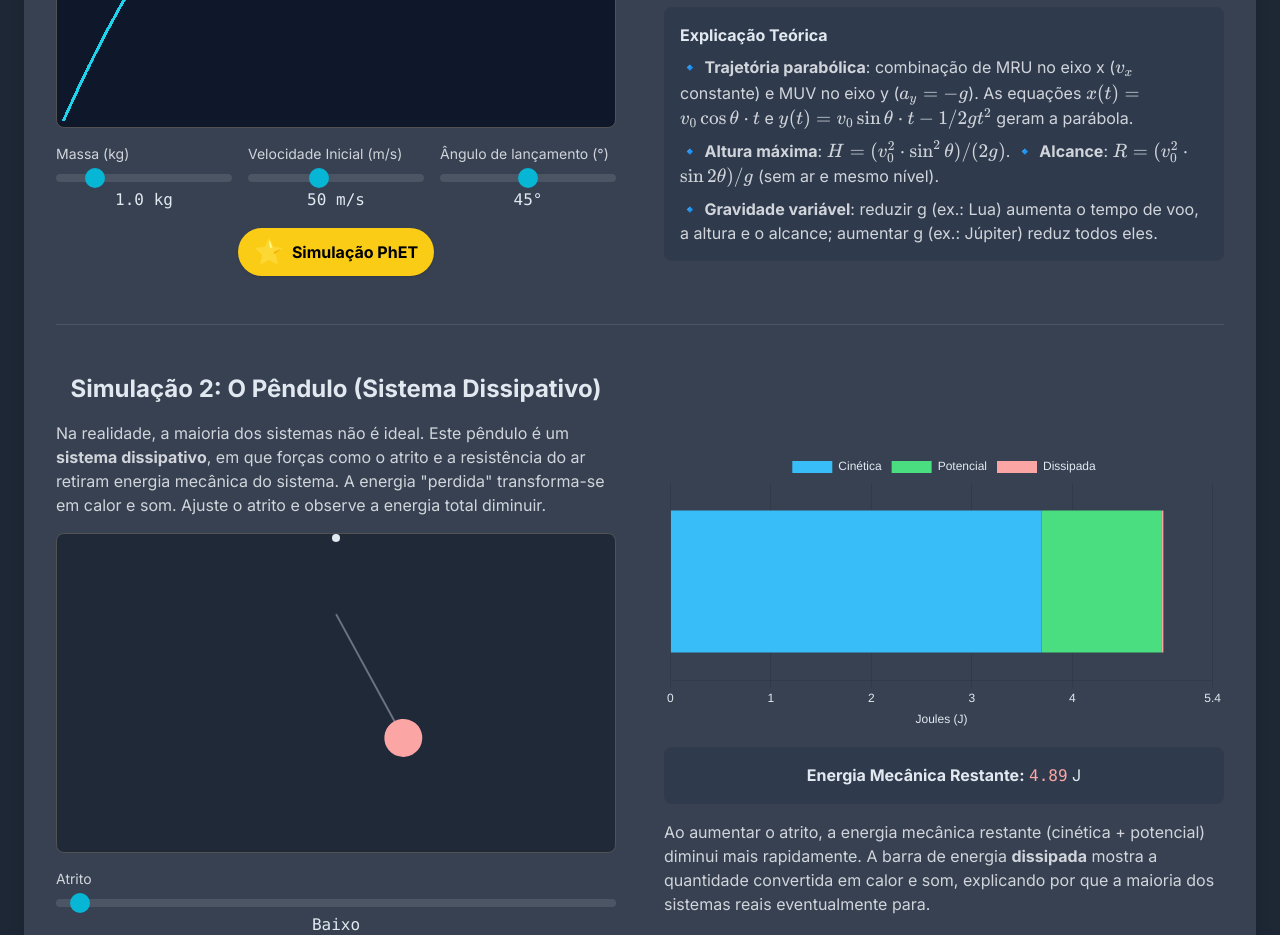
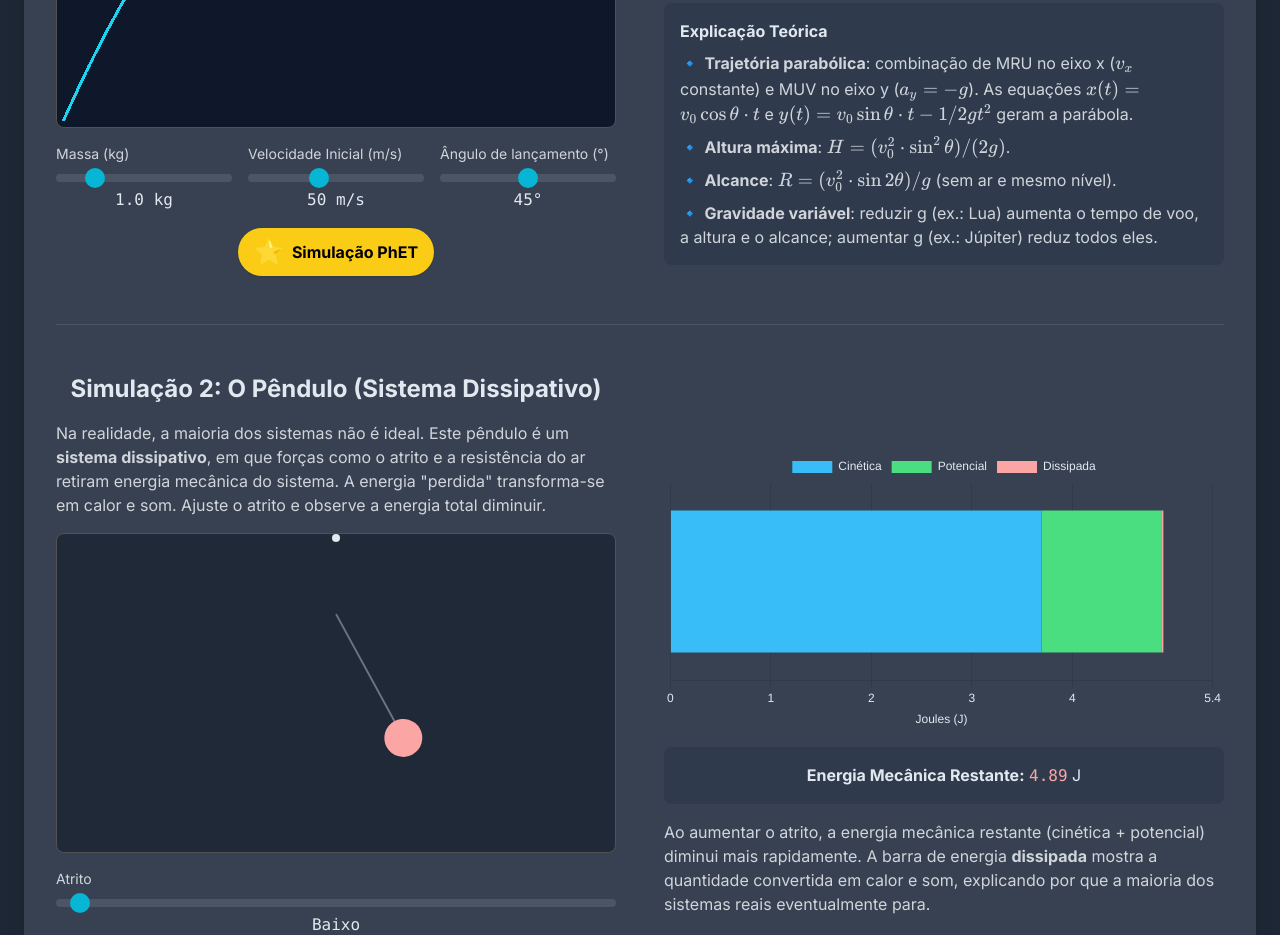
Before and after one commit to AnabeGr/fisicasemmisterio, a plain HTML site: page index.html in a window 1280 px wide. Shown: the part 2254-3189 px from the top of the page. Drawn offline with nearby package versions, Linux system fonts and the light colour scheme.

Commit message:
Update index.html

```diff
--- a/index.html
+++ b/index.html
@@ -213,7 +213,8 @@
                 <div class="mt-4 p-4 bg-[#2f3b4c] rounded-lg">
                     <h4 class="font-bold mb-2">Explicação Teórica</h4>
                     <p class="text-gray-300 text-sm md:text-base mb-2">🔹 <strong>Trajetória parabólica</strong>: combinação de MRU no eixo x ($v_x$ constante) e MUV no eixo y ($a_y = -g$). As equações $x(t) = v_0\cos\theta \cdot t$ e $y(t) = v_0\sin\theta \cdot t - 1/2gt^2$ geram a parábola.</p>
-                    <p class="text-gray-300 text-sm md:text-base mb-2">🔹 <strong>Altura máxima</strong>: $H = (v_0^2 \cdot \sin^2\theta)/(2g)$. 🔹 <strong>Alcance</strong>: $R = (v_0^2 \cdot \sin2\theta)/g$ (sem ar e mesmo nível).</p>
+                    <p class="text-gray-300 text-sm md:text-base mb-2">🔹 <strong>Altura máxima</strong>: $H = (v_0^2 \cdot \sin^2\theta)/(2g)$. </p>
+					<p class="text-gray-300 text-sm md:text-base mb-2">🔹 <strong>Alcance</strong>: $R = (v_0^2 \cdot \sin2\theta)/g$ (sem ar e mesmo nível).</p>
                     <p class="text-gray-300 text-sm md:text-base">🔹 <strong>Gravidade variável</strong>: reduzir g (ex.: Lua) aumenta o tempo de voo, a altura e o alcance; aumentar g (ex.: Júpiter) reduz todos eles.</p>
                 </div>
             </div>
```
